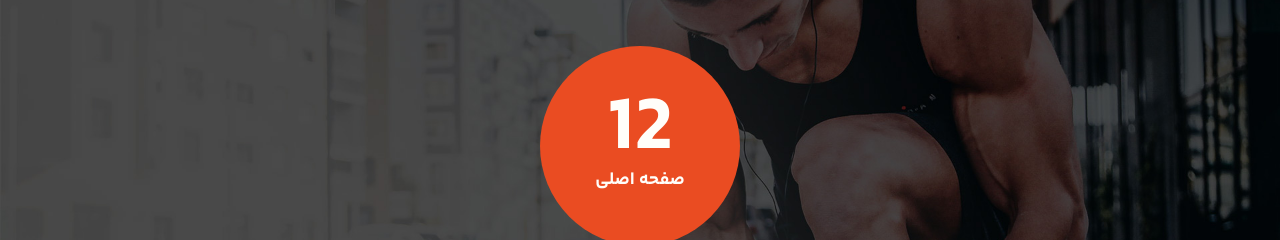
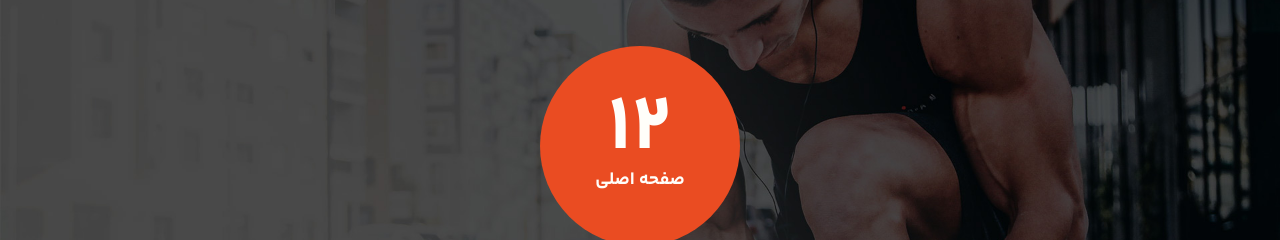
Before and after one commit to mahyarErshad/gimnas, a React (Vite) app: page / in a window 1280 px wide. Shown: the part 178-418 px from the top of the page. Built offline with nearby package versions, Linux system fonts and the light colour scheme.

Commit message:
12 is persian

```diff
--- a/src/components/Header/HeaderTextSection/HeaderTextSection.jsx
+++ b/src/components/Header/HeaderTextSection/HeaderTextSection.jsx
@@ -5,7 +5,7 @@ function HeaderTextSection() {
   return (
     <div className="text-white w-full h-full flex justify-start flex-col items-center max-lg:gap-6 lg:gap-8 max-lg:pt-16 lg:pt-36">
       <div className="flex justify-center items-center flex-col bg-primary rounded-[50%] w-[12.5rem] h-[12.5rem] relative">
-        <span className="text-[5rem] font-black absolute top-[12%]">12</span>
+        <span className="text-[5rem] font-black absolute top-[12%]">۱۲</span>
         <span className="text-lg font-black absolute top-[60%]">صفحه اصلی</span>
       </div>
       <div className="flex justify-center items-center px-4">
```
